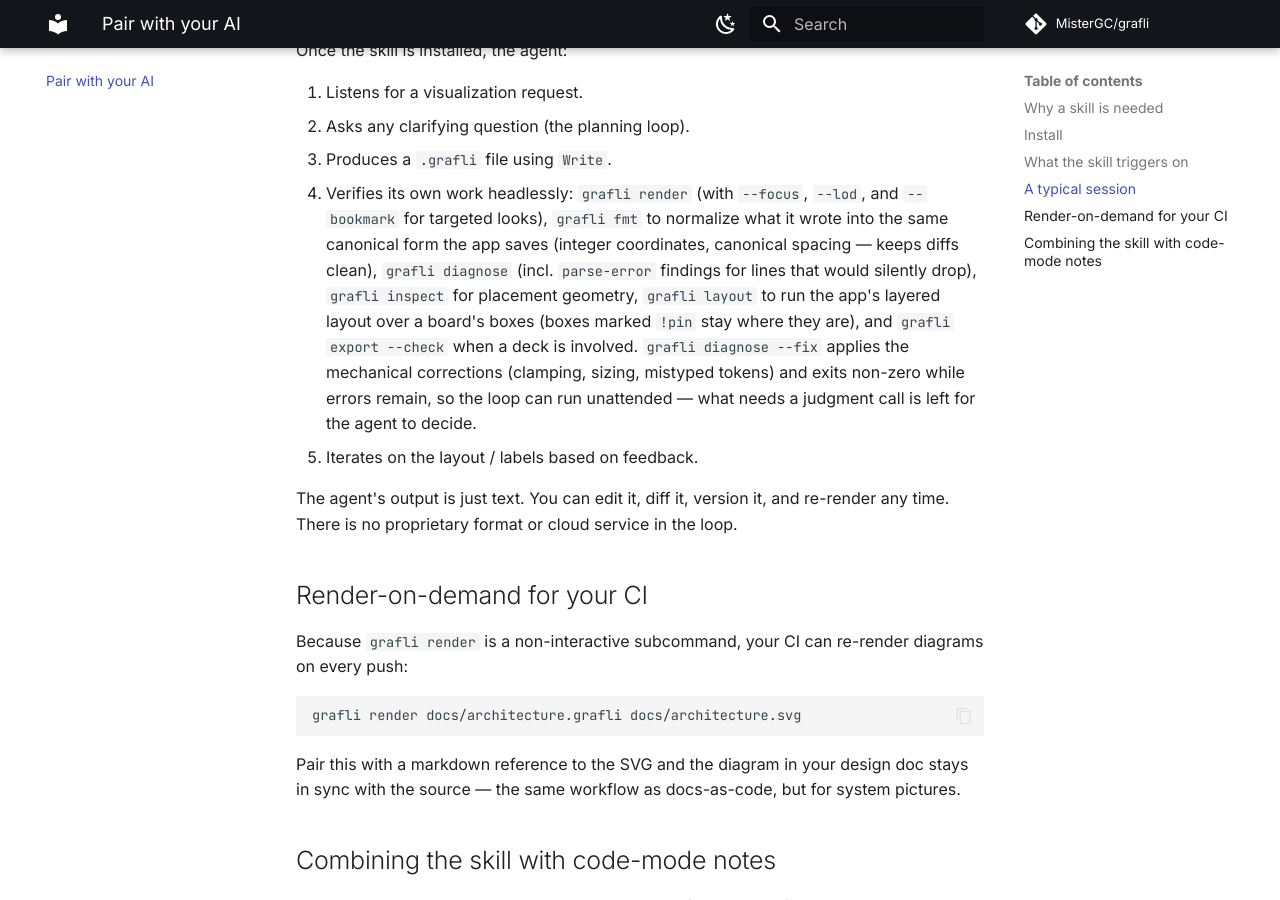
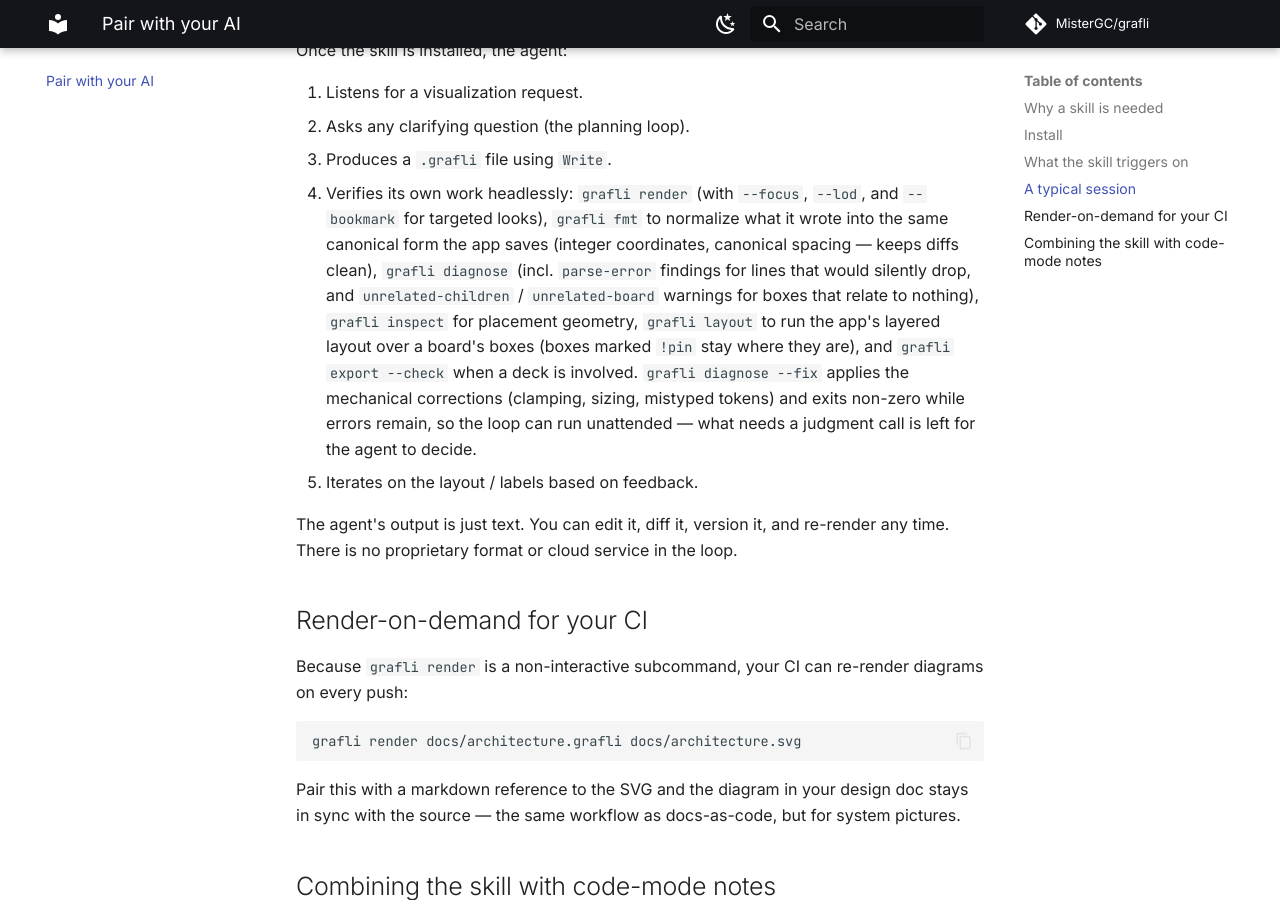
Before and after one commit to MisterGC/grafli, an MkDocs documentation site: the page built from docs/ai.md, in a window 1280 px wide and 900 px high, scrolled down 3261 px. Built offline with MkDocs 1.6.1 and Material for MkDocs 9.7.7, drawn with Linux system fonts in a browser that asks for light colours; comment, search, counter and statistics services are not loaded.

Commit message:
Document the diagnose checks for boxes that relate to nothing

```diff
--- a/docs/ai.md
+++ b/docs/ai.md
@@ -131,7 +131,9 @@ Once the skill is installed, the agent:
    normalize what it wrote into the same canonical form the app saves
    (integer coordinates, canonical spacing — keeps diffs clean),
    `grafli diagnose`
-   (incl. `parse-error` findings for lines that would silently drop),
+   (incl. `parse-error` findings for lines that would silently drop,
+   and `unrelated-children` / `unrelated-board` warnings for boxes that
+   relate to nothing),
    `grafli inspect` for placement geometry, `grafli layout` to run the
    app's layered layout over a board's boxes (boxes marked `!pin` stay
    where they are), and `grafli export --check`
```
Also changed, not shown: CHANGELOG.md (+10 -0 lines), grafli/skills/grafli/SKILL.md (+7 -2 lines).
